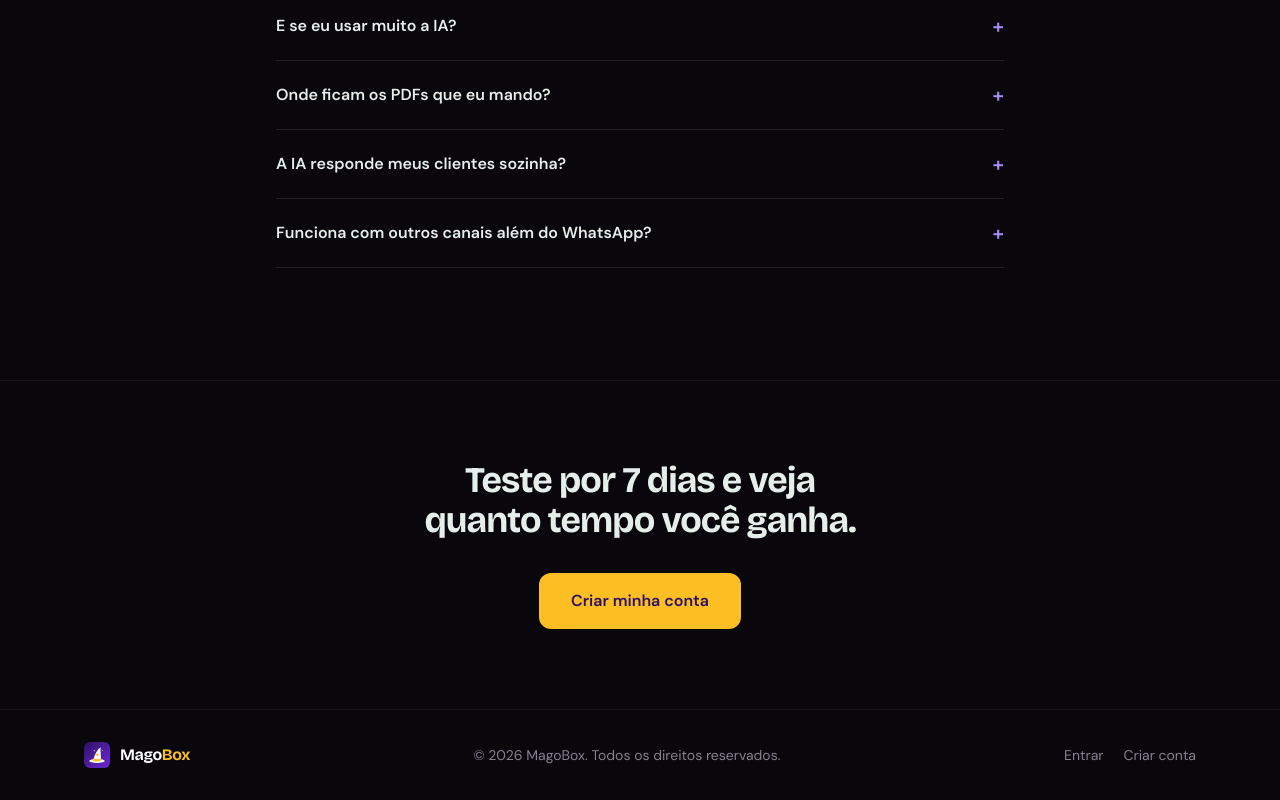
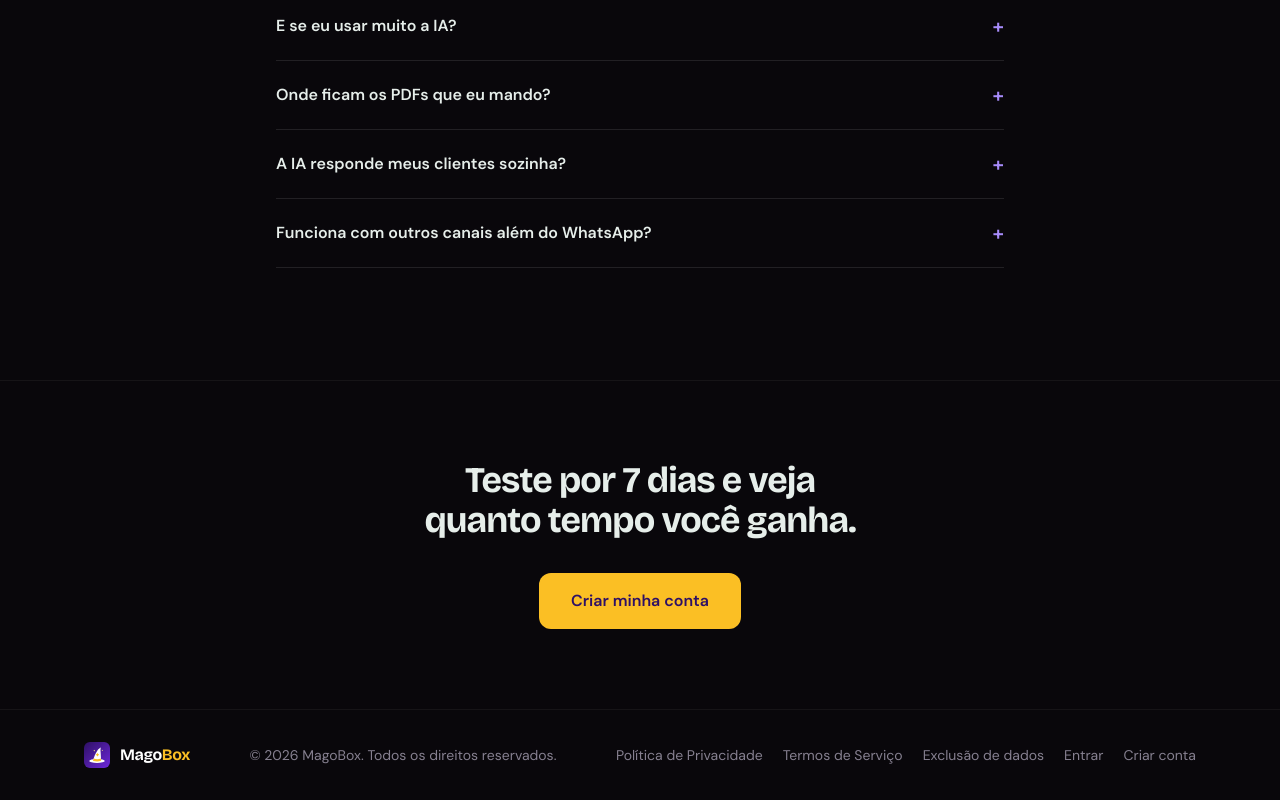
Before and after one commit to alexsobralifce/openclaw, a Next.js app in the folder apps/web/: page / in a window 1280 px wide. Shown: the part 4053-4853 px from the top of the page. Built offline with nearby package versions, Linux system fonts and the light colour scheme; no server answers.

Commit message:
fix(landing): links de Privacidade, Termos e Exclusão de dados no rodapé (exigência da verificação do Google)
Co-Authored-By: Claude Sonnet 5.5 <noreply@anthropic.com>

```diff
--- a/apps/web/src/app/page.tsx
+++ b/apps/web/src/app/page.tsx
@@ -330,7 +330,10 @@ Olá! Confirmo minha presença na reunião. Obrigado pelo convite.
         <div className="mx-auto flex max-w-6xl flex-wrap items-center justify-between gap-3 px-5 text-sm text-[#868090]">
           <Logo size={26} textClassName={`${H} text-base font-bold tracking-tight text-white`} />
           <span>© 2026 MagoBox. Todos os direitos reservados.</span>
-          <span className="flex gap-5">
+          <span className="flex flex-wrap gap-x-5 gap-y-2">
+            <Link href="/privacidade" className="hover:text-white">Política de Privacidade</Link>
+            <Link href="/termos" className="hover:text-white">Termos de Serviço</Link>
+            <Link href="/exclusao-de-dados" className="hover:text-white">Exclusão de dados</Link>
             <Link href="/auth/login" className="hover:text-white">Entrar</Link>
             <Link href="/auth/register" className="hover:text-white">Criar conta</Link>
           </span>
```
